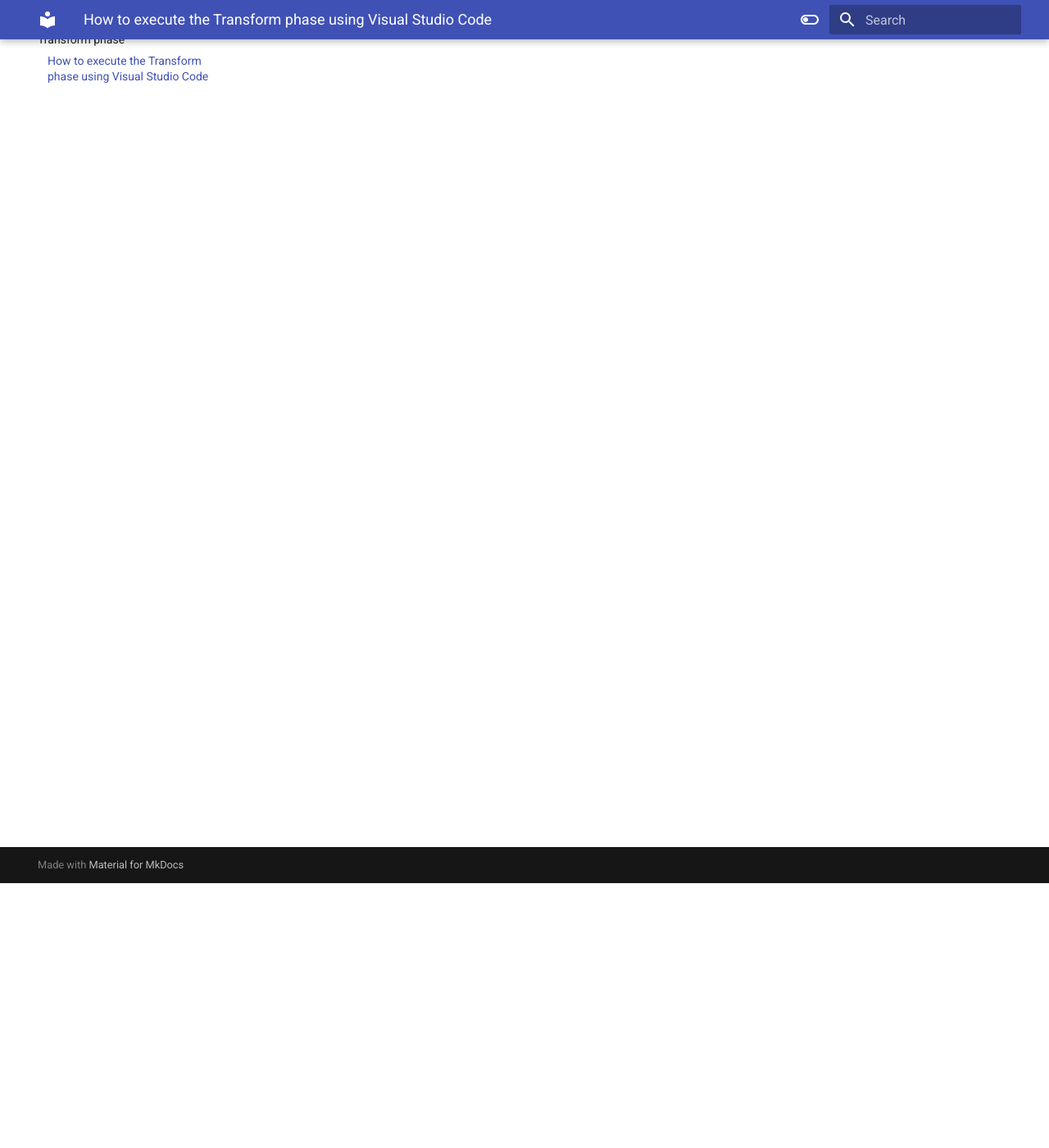
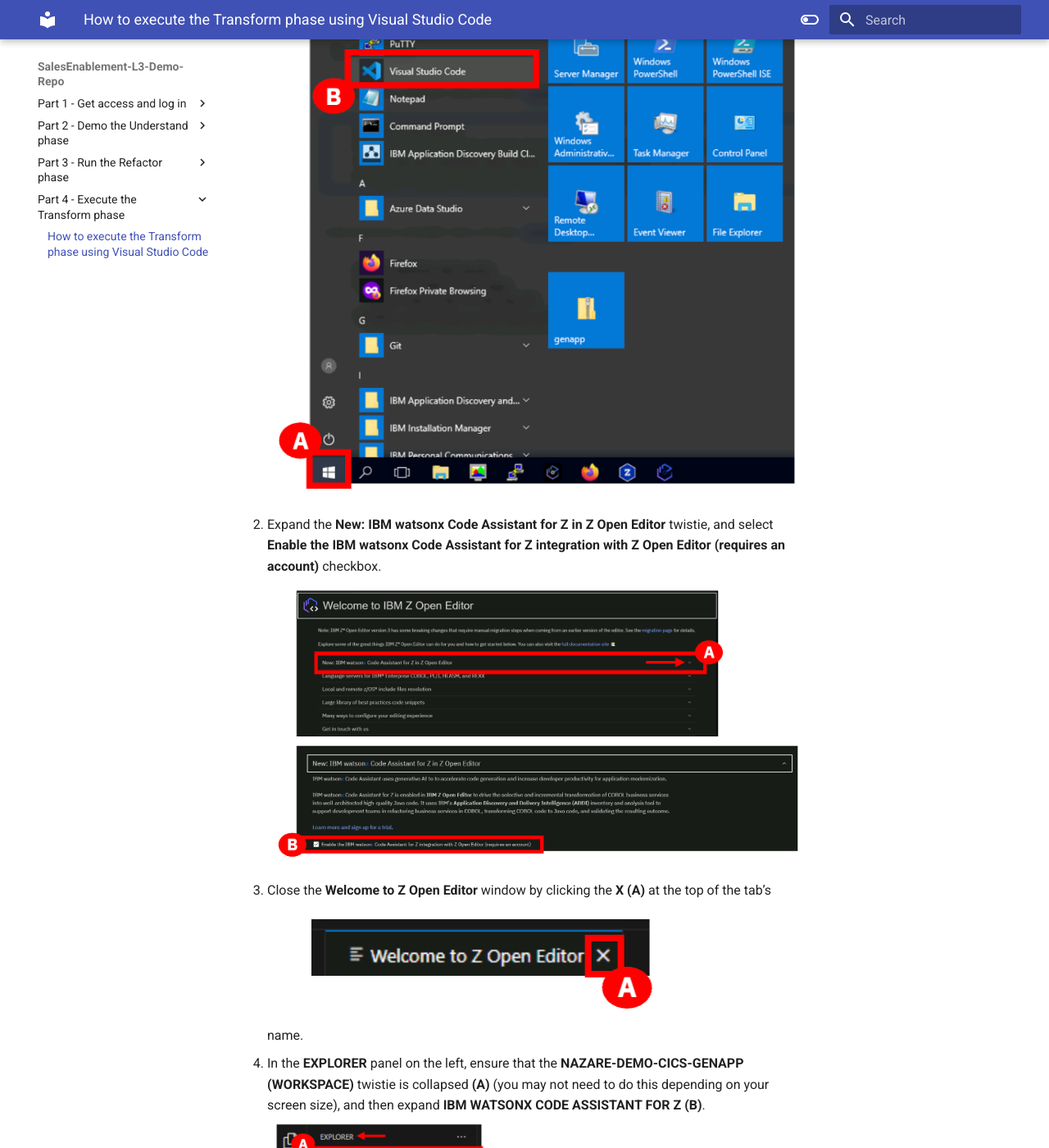
Before and after one commit to IBM/SalesEnablement-L3-Demo-Repo, an MkDocs documentation site: the page built from docs/execute-the-transform/How to execute the Transform phase.md, in a window 1280 px wide and 1400 px high, scrolled down 323 px. Shown: the whole window at 82% size. Built offline with MkDocs 1.6.1 and Material for MkDocs 9.7.7, drawn with Linux system fonts in a browser that asks for light colours; some of the changed text lies outside the part shown.

Commit message:
Adding steps and images to part 5, correct summary in step 4

```diff
--- a/docs/execute-the-transform/How to execute the Transform phase.md
+++ b/docs/execute-the-transform/How to execute the Transform phase.md
@@ -1 +1,9 @@
 # How to execute the Transform phase using Visual Studio Code
+1. Click the Microsoft Windows **Start** button **(A)** (the Windows logo in the bottom-left corner of the demo screen), and click **Visual Studio Code** **(B)**.
+   ![](images/startvsc.png)
+2. Expand the **New: IBM watsonx Code Assistant for Z in Z Open Editor** twistie, and select **Enable the IBM watsonx Code Assistant for Z integration with Z Open Editor (requires an account)** checkbox.
+   ![](images/enablewca4zintegration.png)
+3. Close the **Welcome to Z Open Editor** window by clicking the **X (A)** at the top of the tab’s name.
+   ![](images/closeenable.png)
+4. In the **EXPLORER** panel on the left, ensure that the **NAZARE-DEMO-CICS-GENAPP (WORKSPACE)** twistie is collapsed **(A)** (you may not need to do this depending on your screen size), and then expand **IBM WATSONX CODE ASSISTANT FOR Z (B)**.
+   ![](images/twisties.png)
```
Also changed, not shown: docs/run-the-refactor/Run the Refactor phase summary.md (+3 -4 lines), docs/execute-the-transform/images/closeenable.png (added), docs/execute-the-transform/images/enablewca4zintegration.png (added), docs/execute-the-transform/images/startvsc.png (added), docs/execute-the-transform/images/twisties.png (added).
